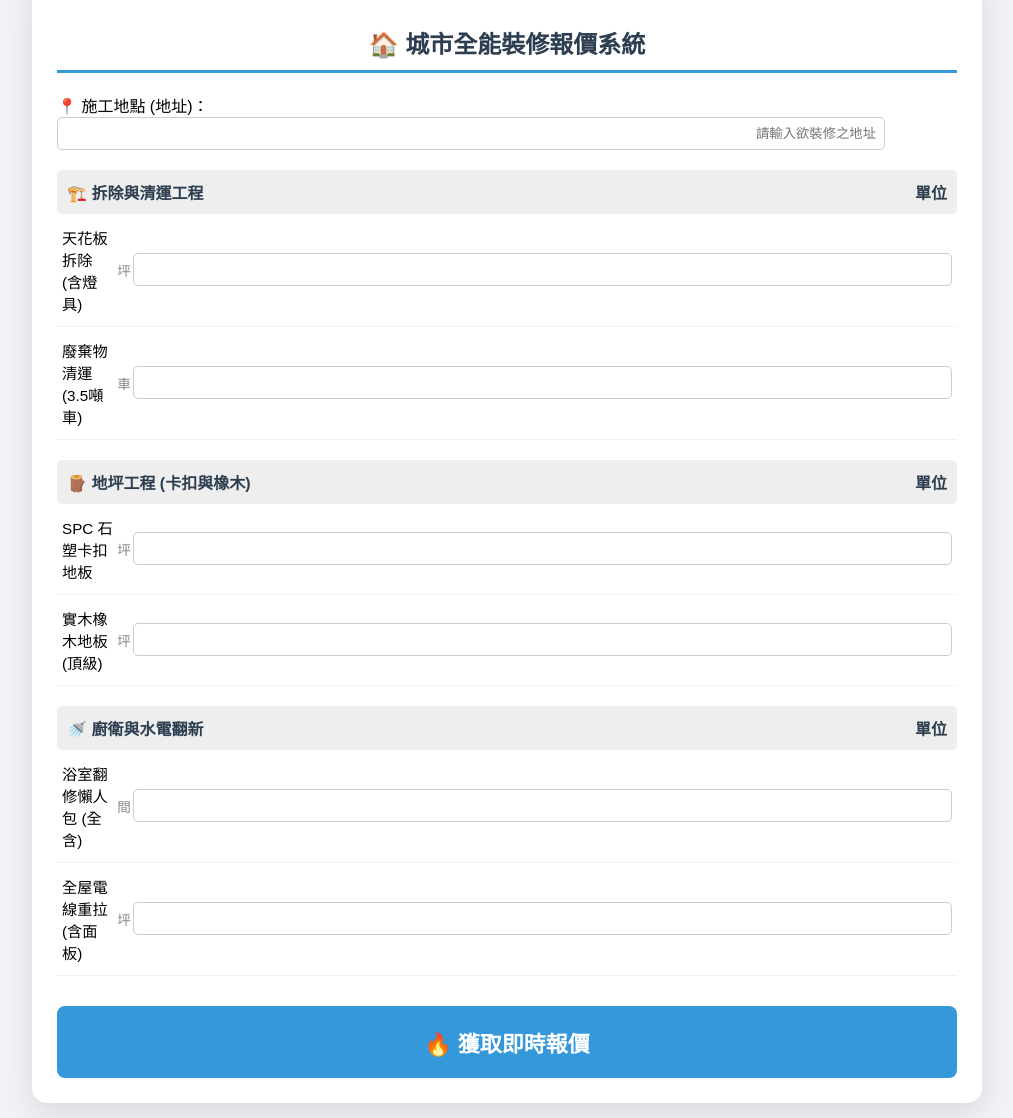
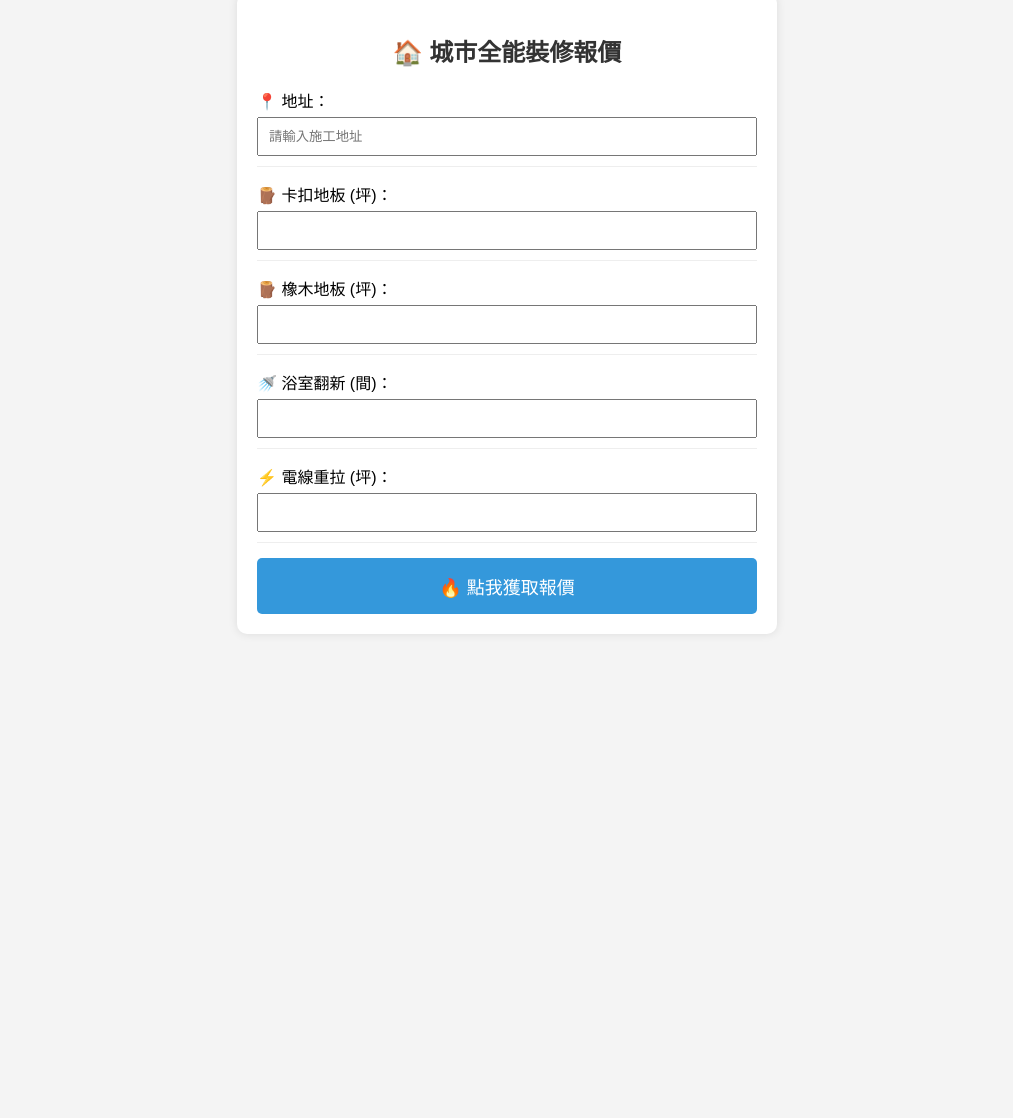
Before and after one commit to sjc955/fanyan, a plain HTML site: page index.html in a window 1280 px wide. Shown: the part 35-1153 px from the top of the page, without its empty margins (133-1146 px from the left). After the commit the page ends 800 px from the top, so only its background shows below. Drawn offline with Linux system fonts and the light colour scheme.

Commit message:
Refactor HTML structure and update styles

```diff
--- a/index.html
+++ b/index.html
@@ -1,69 +1,51 @@
 <!DOCTYPE html>
-<html lang="zh-TW">
+<html>
 <head>
     <meta charset="UTF-8">
     <meta name="viewport" content="width=device-width, initial-scale=1.0">
-    <title>城市全能裝修報價系統 - ＠fanyan</title>
+    <title>城市裝修報價系統</title>
     <style>
-        :root { --main-color: #2c3e50; --accent-color: #3498db; --line-green: #00c300; }
-        body { font-family: "Microsoft JhengHei", sans-serif; background: #f0f2f5; margin: 0; padding: 15px; }
-        .container { max-width: 900px; margin: auto; background: white; padding: 25px; border-radius: 15px; box-shadow: 0 10px 30px rgba(0,0,0,0.1); }
-        h2 { text-align: center; color: var(--main-color); border-bottom: 3px solid var(--accent-color); padding-bottom: 10px; }
-        .section-title { background: #eee; padding: 10px; margin-top: 20px; font-weight: bold; color: var(--main-color); border-radius: 5px; display: flex; justify-content: space-between; }
-        .item-row { display: flex; align-items: center; padding: 12px 5px; border-bottom: 1px solid #f1f1f1; }
-        .item-label { flex: 3; font-size: 0.95em; }
-        .item-unit { flex: 1; color: #888; font-size: 0.85em; text-align: center; }
-        .item-input { flex: 1.5; }
-        input[type="number"], input[type="text"] { width: 90%; padding: 8px; border: 1px solid #ccc; border-radius: 5px; text-align: right; }
-        .btn-calc { width: 100%; padding: 20px; background: var(--accent-color); color: white; border: none; border-radius: 8px; font-size: 22px; font-weight: bold; cursor: pointer; margin-top: 30px; }
-        #result-box { display: none; margin-top: 30px; padding: 25px; background: #fffbe6; border: 2px solid #ffe58f; border-radius: 10px; }
-        .line-btn { background: var(--line-green); text-decoration: none; display: block; text-align: center; color: white; padding: 18px; border-radius: 8px; font-size: 1.3em; font-weight: bold; margin-top: 20px; }
+        body { font-family: sans-serif; background: #f4f4f4; padding: 20px; }
+        .box { max-width: 500px; margin: auto; background: white; padding: 20px; border-radius: 10px; box-shadow: 0 0 10px rgba(0,0,0,0.1); }
+        h2 { text-align: center; color: #333; }
+        .row { margin-bottom: 15px; border-bottom: 1px solid #eee; padding-bottom: 10px; }
+        input { width: 100%; padding: 10px; box-sizing: border-box; margin-top: 5px; }
+        button { width: 100%; padding: 15px; background: #3498db; color: white; border: none; border-radius: 5px; font-size: 18px; cursor: pointer; }
+        #res { display: none; margin-top: 20px; background: #fffbe6; padding: 15px; border: 1px solid #ffe58f; }
+        .line { display: block; text-align: center; background: #00c300; color: white; padding: 15px; text-decoration: none; border-radius: 5px; margin-top: 10px; font-weight: bold; }
     </style>
 </head>
 <body>
-<div class="container">
-    <h2>🏠 城市全能裝修報價系統</h2>
-    <div style="margin-bottom: 20px;"><label>📍 施工地點 (地址)：</label><input type="text" id="address" placeholder="請輸入欲裝修之地址"></div>
-    <div class="section-title"><span>🏗️ 拆除與清運工程</span><span>單位</span></div>
-    <div class="item-row"><div class="item-label">天花板拆除 (含燈具)</div><div class="item-unit">坪</div><input type="number" class="calc" data-low="800" data-high="1200"></div>
-    <div class="item-row"><div class="item-label">廢棄物清運 (3.5噸車)</div><div class="item-unit">車</div><input type="number" class="calc" data-low="12000" data-high="18000"></div>
-    <div class="section-title"><span>🪵 地坪工程 (卡扣與橡木)</span><span>單位</span></div>
-    <div class="item-row"><div class="item-label">SPC 石塑卡扣地板</div><div class="item-unit">坪</div><input type="number" class="calc" data-low="2800" data-high="4500"></div>
-    <div class="item-row"><div class="item-label">實木橡木地板 (頂級)</div><div class="item-unit">坪</div><input type="number" class="calc" data-low="9000" data-high="16000"></div>
-    <div class="section-title"><span>🚿 廚衛與水電翻新</span><span>單位</span></div>
-    <div class="item-row"><div class="item-label">浴室翻修懶人包 (全含)</div><div class="item-unit">間</div><input type="number" class="calc" data-low="135000" data-high="220000"></div>
-    <div class="item-row"><div class="item-label">全屋電線重拉 (含面板)</div><div class="item-unit">坪</div><input type="number" class="calc" data-low="3500" data-high="6000"></div>
-    <button class="btn-calc" onclick="finalCalc()">🔥 獲取即時報價</button>
-    <div id="result-box">
-        <h3 style="color: #d35400;">📄 報價試算結果</h3>
-        <div id="details"></div>
-        <hr>
-        <p style="font-size: 24px; color: #c0392b;"><strong>預估總計：NT$ <span id="total-val">0</span></strong></p>
-        <p><strong>⚠️ 以上為初估價錢</strong><br>實際費用將依現場屋況為準。</p>
-        <input type="text" id="cust-name" placeholder="您的稱呼" style="margin-bottom:10px;"><br>
-        <input type="text" id="cust-phone" placeholder="您的聯絡電話"><br>
-        <a href="https://line.me" class="line-btn">🟢 加入我的 LINE 官方 (@fanyan)</a>
+<div class="box">
+    <h2>🏠 城市全能裝修報價</h2>
+    <div class="row">📍 地址：<input type="text" id="addr" placeholder="請輸入施工地址"></div>
+    <div class="row">🪵 卡扣地板 (坪)：<input type="number" class="item" data-l="2800" data-h="4500"></div>
+    <div class="row">🪵 橡木地板 (坪)：<input type="number" class="item" data-l="9000" data-h="16000"></div>
+    <div class="row">🚿 浴室翻新 (間)：<input type="number" class="item" data-l="135000" data-h="220000"></div>
+    <div class="row">⚡ 電線重拉 (坪)：<input type="number" class="item" data-l="3500" data-h="6000"></div>
+    <button onclick="calc()">🔥 點我獲取報價</button>
+    <div id="res">
+        <div id="out"></div>
+        <p><strong>⚠️ 以上為初估價錢</strong></p>
+        <input type="text" placeholder="您的姓名" style="margin-bottom:10px;"><br>
+        <input type="text" placeholder="您的聯絡電話"><br>
+        <a href="https://line.me" class="line">✅ 加入 LINE 官方 (@fanyan)</a>
     </div>
 </div>
 <script>
-function finalCalc() {
-    let inputs = document.querySelectorAll('.calc');
-    let totalL = 0, totalH = 0, detailHTML = "";
-    inputs.forEach(el => {
-        let val = parseFloat(el.value) || 0;
-        if (val > 0) {
-            let L = val * parseFloat(el.dataset.low);
-            let H = val * parseFloat(el.dataset.high);
-            let name = el.parentElement.querySelector('.item-label').innerText;
-            totalL += L; totalH += H;
-            detailHTML += `✅ ${name}: $${L.toLocaleString()} ~ $${H.toLocaleString()}<br>`;
+function calc() {
+    let all = document.querySelectorAll('.item'), L = 0, H = 0, txt = "";
+    all.forEach(i => {
+        let v = parseFloat(i.value) || 0;
+        if(v > 0) {
+            let low = v * i.dataset.l, high = v * i.dataset.h;
+            L += low; H += high;
+            txt += "✔️ " + i.parentElement.innerText.split('(')[0] + ": $" + low.toLocaleString() + " ~ $" + high.toLocaleString() + "<br>";
         }
     });
-    if (totalL === 0) { alert("請輸入至少一項數量！"); return; }
-    document.getElementById('details').innerHTML = detailHTML;
-    document.getElementById('total-val').innerText = totalL.toLocaleString() + " ~ " + totalH.toLocaleString();
-    document.getElementById('result-box').style.display = 'block';
-    window.scrollTo({ top: document.body.scrollHeight, behavior: 'smooth' });
+    if(L === 0) return alert("請輸入數量");
+    document.getElementById('out').innerHTML = txt + "<hr><h3>總計：$" + L.toLocaleString() + " ~ $" + H.toLocaleString() + "</h3>";
+    document.getElementById('res').style.display = 'block';
 }
 </script>
 </body>
```
